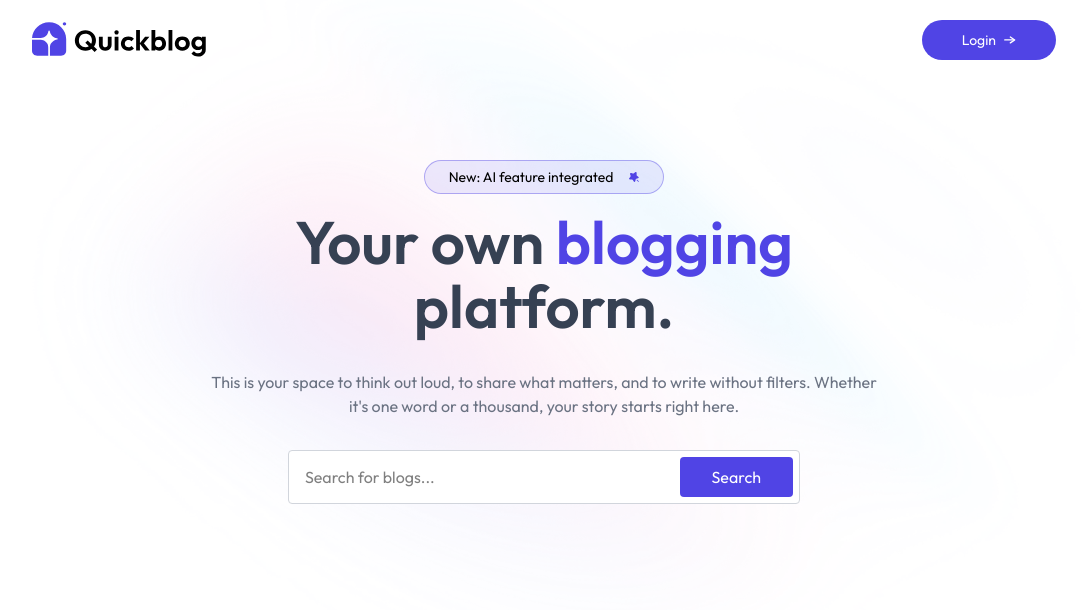
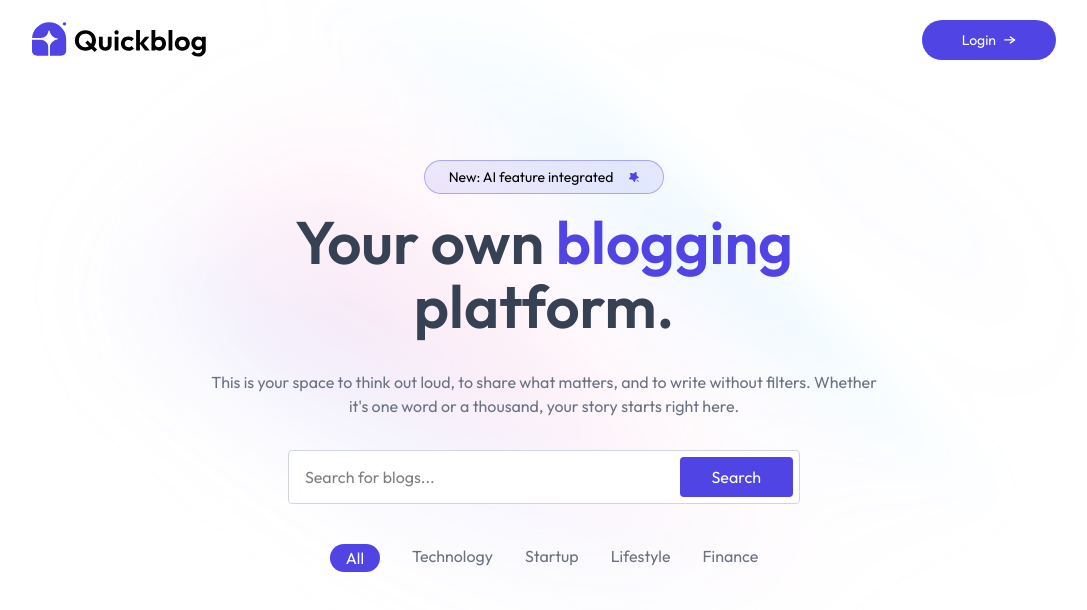
Before and after one commit to duttaanirban/QuickBlog, a React (Vite) app in the folder client/: page / in a window 1280 px wide. Shown: the top 610 px of the page, without its empty margins (96-1183 px from the left). Built offline with nearby package versions, Linux system fonts and the light colour scheme.

Commit message:
creadted bloglist

```diff
--- a/client/package.json
+++ b/client/package.json
@@ -11,6 +11,7 @@
   },
   "dependencies": {
     "@tailwindcss/vite": "^4.1.12",
+    "framer-motion": "^12.23.12",
     "react": "^19.1.1",
     "react-dom": "^19.1.1",
     "react-router-dom": "^7.8.1",
--- /dev/null
+++ b/client/src/components/Bloglist.jsx
@@ -0,0 +1,37 @@
+import { useState } from 'react'
+import { blogCategories } from '../assets/assets.js'
+import { motion } from "framer-motion"
+
+
+const Bloglist = () => {
+
+    const [menu, setMenu] = useState("All")
+
+    return (
+    <div>
+        <div className='flex justify-center gap-4 sm:gap-8 my-10 relative'>
+            {blogCategories.map((item) => (
+                <div key={item} className='relative'>
+                    <button onClick={() => setMenu(item)}
+                    className={`cursor-pointer text-gray-500 ${menu === item && 'text-white px-4 pt-0.5'}`}>
+                        {item}
+                        {menu === item && (
+                            <motion.div
+                                layoutId='underline'
+                                transition={{ type: "spring", stiffness: 500, damping: 30 }}
+                                className='absolute left-0 right-0 top-0 h-7 -z-10 bg-primary rounded-full'
+                            />
+                        )}
+
+                    </button>
+                </div>
+            ))}
+        </div>
+        <div>
+            {/* blog cards */}
+        </div>
+    </div>
+  )
+}
+
+export default Bloglist;
--- a/client/src/pages/HomePage.jsx
+++ b/client/src/pages/HomePage.jsx
@@ -1,3 +1,4 @@
+import Bloglist from '../components/Bloglist.jsx'
 import Header from '../components/Header.jsx'
 import Navbar from '../components/Navbar.jsx'
 
@@ -6,6 +7,7 @@
     <>
       <Navbar />
       <Header />
+      <Bloglist />
     </>
   )
 }
```
Also changed, not shown: 1 other file (tests, documents, lock files or other folders).
